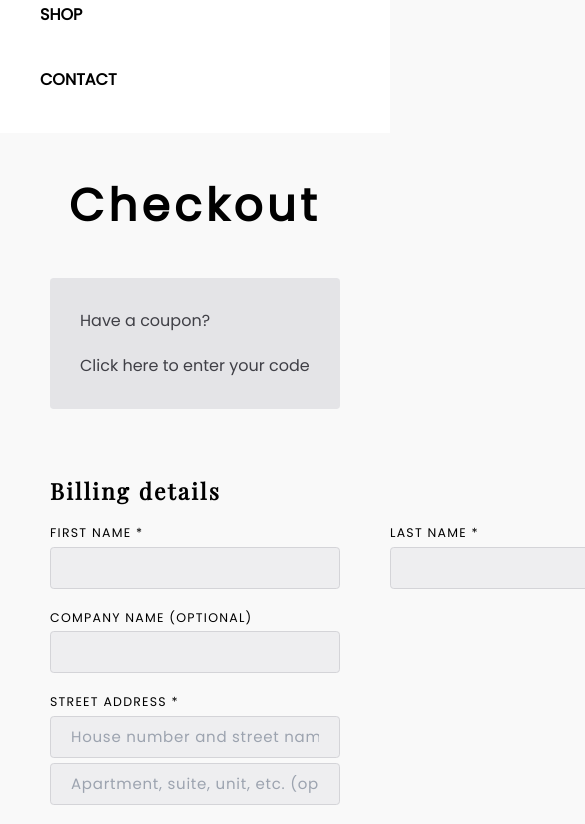
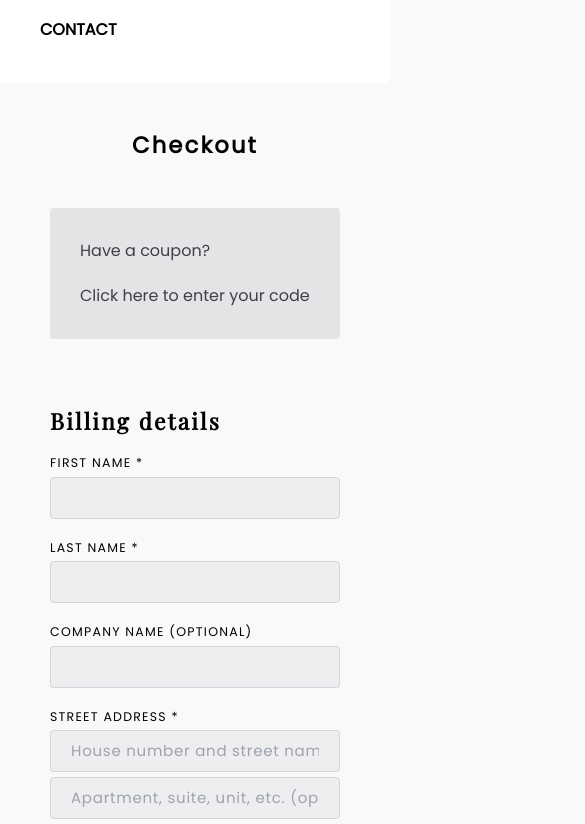
Before and after one commit to Reza-HM/soulkitchen-next, a Next.js app: page /checkout in a window 390 px wide. Shown: the part 600-1424 px from the top of the page, 585 px wide, since content can reach past the window. Built offline with nearby package versions, Linux system fonts and the light colour scheme.

Commit message:
responsived checkout page

```diff
--- a/pages/checkout/index.tsx
+++ b/pages/checkout/index.tsx
@@ -4,7 +4,7 @@ const Checkout = () => {
   const [expandCouponCode, setExpandCouponCode] = useState(false);
   return (
     <div className="container p-20">
-      <h1 className="tracking-widest text-7xl font-bold text-center mb-20">
+      <h1 className="tracking-widest text-4xl sm:text-5xl lg:text-7xl font-bold text-center mb-20">
         Checkout
       </h1>
       <div className="">
@@ -37,7 +37,7 @@ const Checkout = () => {
           </button>
         </div>
       </div>
-      <div className="flex  flex-wrap justify-between mt-16 gap-8 md:gap-32">
+      <div className="flex  flex-wrap justify-between mt-16 gap-32">
         <div className="w-full md:w-1/2 md:flex-1">
           <div className="flex flex-col gap-8">
             <h2 className="font-PlayfairDisplay text-4xl font-semibold tracking-widest">
@@ -48,7 +48,7 @@ const Checkout = () => {
               className="flex
             flex-col gap-8"
             >
-              <div className="flex items-center justify-between gap-20">
+              <div className="flex items-center flex-wrap justify-between gap-8 md:gap-20">
                 <div className="flex flex-col gap-2 w-full md:w-1/2 md:flex-1">
                   <label htmlFor="" className="text-xl tracking-widest">
                     FIRST NAME *
```
